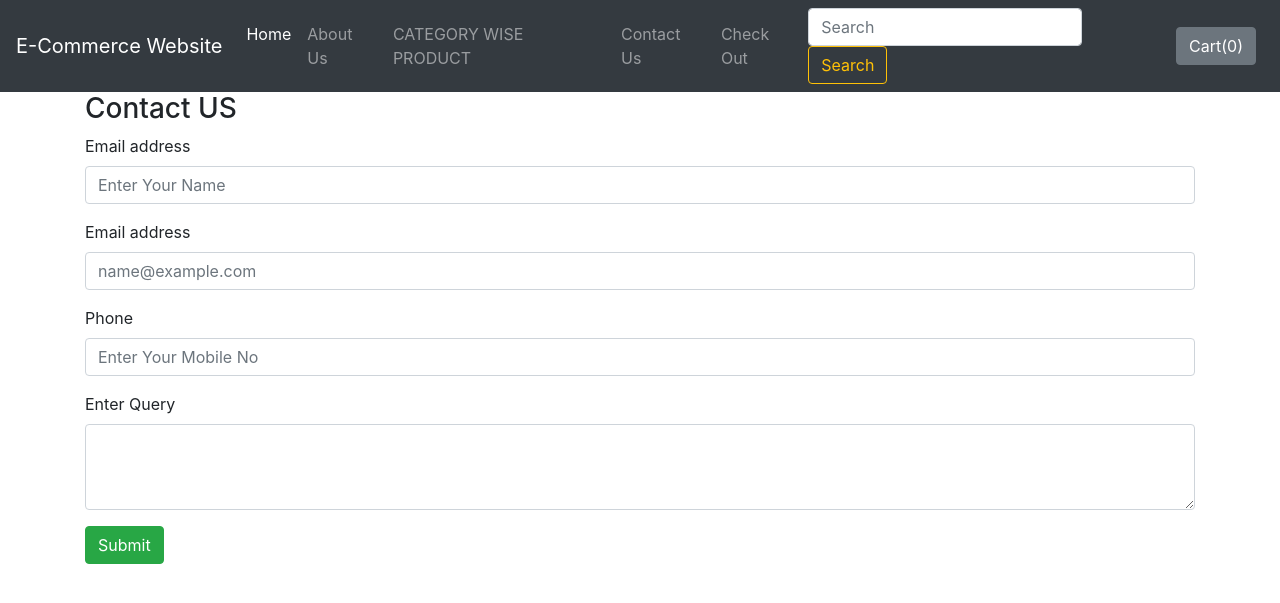
After one commit to neeteshakg/Shopping-Cart, a Django app: template mac/shop/templates/shop/contact.html in a window 1280 px wide. The commit adds this page. Shown: the top 603 px of the page. Run offline with Django 3.2, Linux system fonts and the light colour scheme; the template is opened without the code that fills it, so the values that code supplies are empty; some libraries are stand-ins or nearby versions.

Commit message:
after Contact Model and Page

```diff
--- a/mac/shop/admin.py
+++ b/mac/shop/admin.py
@@ -1,5 +1,6 @@
 from django.contrib import admin
-from .models import Product
+from .models import Product, Contact
 # Register your models here.
 
 admin.site.register(Product)
+admin.site.register(Contact)
--- a/mac/shop/templates/shop/base.html
+++ b/mac/shop/templates/shop/base.html
@@ -16,7 +16,7 @@
 </head>
 <body>
 <nav class="navbar navbar-expand-lg navbar-dark bg-dark">
-      <a class="navbar-brand" href="#">E-Commerce Website</a>
+      <a class="navbar-brand" href="/shop">E-Commerce Website</a>
       <button class="navbar-toggler" type="button" data-toggle="collapse" data-target="#navbarSupportedContent" aria-controls="navbarSupportedContent" aria-expanded="false" aria-label="Toggle navigation">
         <span class="navbar-toggler-icon"></span>
       </button>
@@ -32,11 +32,13 @@
             <li class="nav-item">
             <a class="nav-link" href="/shop/category/">CATEGORY WISE PRODUCT</a>
           </li>
-              </li>
+
             <li class="nav-item">
-            <a class="nav-link" href="/shop/productView">AProduct</a>
+            <a class="nav-link" href="/shop/contact">Contact Us</a>
           </li>
-
+<li class="nav-item">
+            <a class="nav-link" href="/shop/checkout">Check Out</a>
+          </li>
 <!--          <li class="nav-item">-->
 <!--            <a class="nav-link" href="#">Cart(<span id="cart">0</span>)</a>-->
 <!--          </li>-->
--- /dev/null
+++ b/mac/shop/templates/shop/checkOut.html
@@ -0,0 +1,5 @@
+{% extends 'shop/base.html' %}
+{%  block title %} CHECK OUT {% endblock %}
+{% block content %}
+
+{% endblock %}
--- /dev/null
+++ b/mac/shop/templates/shop/contact.html
@@ -0,0 +1,27 @@
+{% extends 'shop/base.html' %}
+{%  block title %} CONTACT US {% endblock %}
+{% block content %}
+<form action="/shop/contact/" method="post">{% csrf_token %}
+    <h3>Contact US</h3>
+    <div class="form-group">
+    <label for="name">Email address</label>
+    <input type="text" class="form-control" name="name" id="name" placeholder="Enter Your Name">
+  </div>
+  <div class="form-group">
+    <label for="email">Email address</label>
+    <input type="email" class="form-control" name="email" id="email" placeholder="name@example.com">
+  </div>
+    <div class="form-group">
+    <label for="phone">Phone</label>
+    <input type="tel" class="form-control" name="phone"id="phone" placeholder="Enter Your Mobile No">
+  </div>
+
+     <div class="form-group">
+    <label for="desc">Enter Query</label>
+    <textarea class="form-control" name="desc" id="desc" rows="3"></textarea>
+  </div>
+    <button type="submit" class="btn btn-success">Submit</button>
+  </form>
+
+
+{% endblock %}
--- a/mac/shop/urls.py
+++ b/mac/shop/urls.py
@@ -10,6 +10,6 @@ urlpatterns = [
     path('productView/', views.productView, name='ProductView'),
     path('product/<int:id>', views.Allproduct, name='Product'),
     path('tracker/', views.tracker, name='Tracking'),
-    path('checkout/', views.checkout, name='checkPut'),
+    path('checkout/', views.checkout, name='checkOut'),
     path('category/', views.categorywiseproductView, name='Category'),
 ]
```
Also changed, not shown: mac/shop/models.py (+15 -3 lines), mac/shop/templates/shop/product.html (+4 -4 lines), mac/shop/views.py (+11 -3 lines), mac/db.sqlite3, mac/shop/migrations/0003_contact.py (added).
